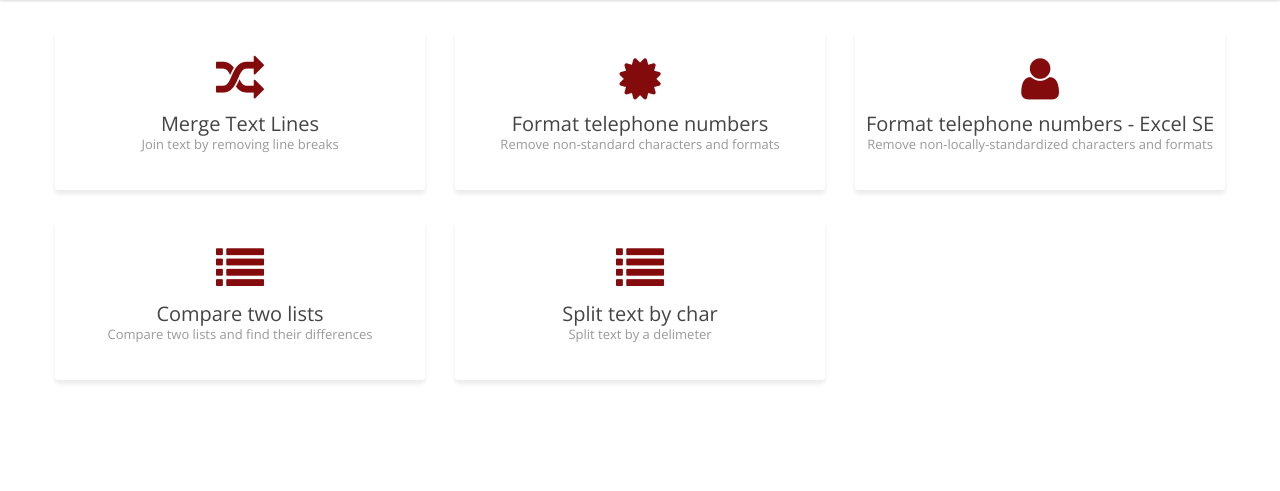
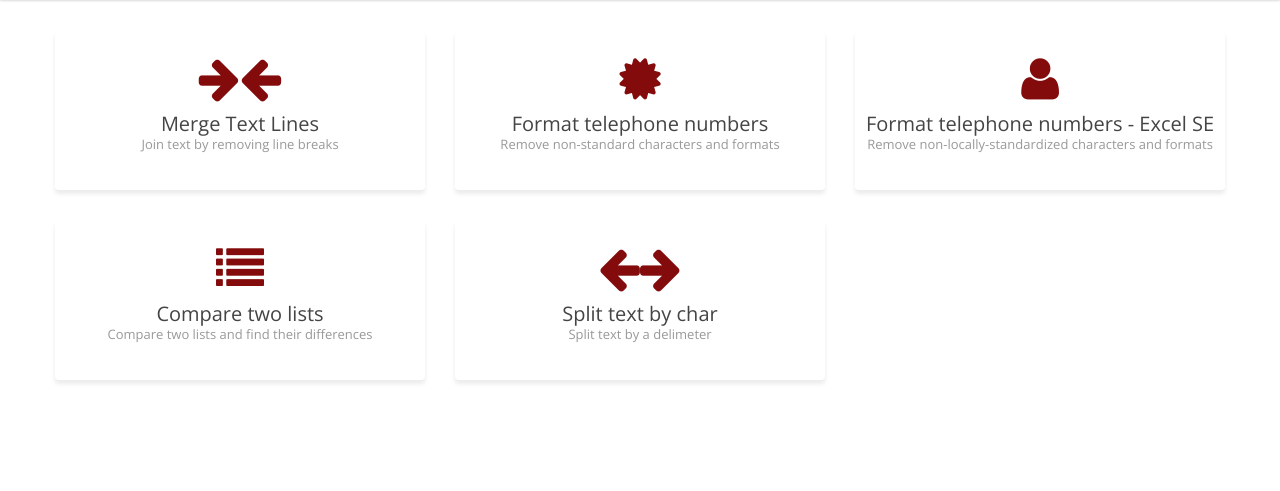
Before and after one commit to GoranAviani/inaivatools, a Django app: page / in a window 1280 px wide. Shown: the part 68-559 px from the top of the page. Run offline with Django 3.2, Linux system fonts and the light colour scheme; some libraries are stand-ins or nearby versions.

Commit message:
Changing incons on dashvoard and index

```diff
--- a/templates/dashboard.html
+++ b/templates/dashboard.html
@@ -46,7 +46,7 @@
                             <div class="content">
                                 <div class="btn-controls">
                                     <div class="btn-box-row row-fluid">
-                                        <a href="{% url 'mergetextinput' %}" class="btn-box big span4"><i class=" icon-random"></i><b>Merge Text Lines</b>
+                                        <a href="{% url 'mergetextinput' %}" class="btn-box big span4"><i class="icon-arrow-right"></i><i class="icon-arrow-left"></i><b>Merge Text Lines</b>
                                             <p class="text-muted">Line break and newline remover</p>
                                         </a>
                                         <a href="{% url 'formattelnumbers' %}" class="btn-box big span4"><i class="icon-certificate"></i><b>Format telephone numbers</b>
@@ -66,7 +66,7 @@
                             <div class="content">
                                 <div class="btn-controls">
                                     <div class="btn-box-row row-fluid">
-                                        <a href="{% url 'splittextinput' %}" class="btn-box big span4"><i class=" icon-list"></i><b>Split text by char</b>
+                                        <a href="{% url 'splittextinput' %}" class="btn-box big span4"><i class="icon-arrow-left"></i><i class="icon-arrow-right"></i><b>Split text by char</b>
                                             <p class="text-muted">Split text by a delimeter</p>
                                         </a>
 
--- a/templates/index.html
+++ b/templates/index.html
@@ -11,7 +11,7 @@
                 <div class="content">
                     <div class="btn-controls">
                         <div class="btn-box-row row-fluid">
-                            <a href="{% url 'mergetextinput' %}" class="btn-box big span4"><i class=" icon-random"></i><b>Merge Text Lines</b>
+                            <a href="{% url 'mergetextinput' %}" class="btn-box big span4"><i class="icon-arrow-right"></i><i class="icon-arrow-left"></i><b>Merge Text Lines</b>
                                 <p class="text-muted">Join text by removing line breaks</p>
                             </a>
                             <a href="{% url 'formattelnumbers' %}" class="btn-box big span4"><i class="icon-certificate"></i><b>Format telephone numbers</b>
@@ -31,7 +31,7 @@
                             <a href="{% url 'comparelists' %}" class="btn-box big span4"><i class=" icon-list"></i><b>Compare two lists</b>
                                 <p class="text-muted">Compare two lists and find their differences</p>
                             </a>
-                            <a href="{% url 'splittextinput' %}" class="btn-box big span4"><i class=" icon-list"></i><b>Split text by char</b>
+                            <a href="{% url 'splittextinput' %}" class="btn-box big span4"><i class="icon-arrow-left"></i><i class="icon-arrow-right"></i><b>Split text by char</b>
                                 <p class="text-muted">Split text by a delimeter</p>
                             </a>
                         </div>
```
